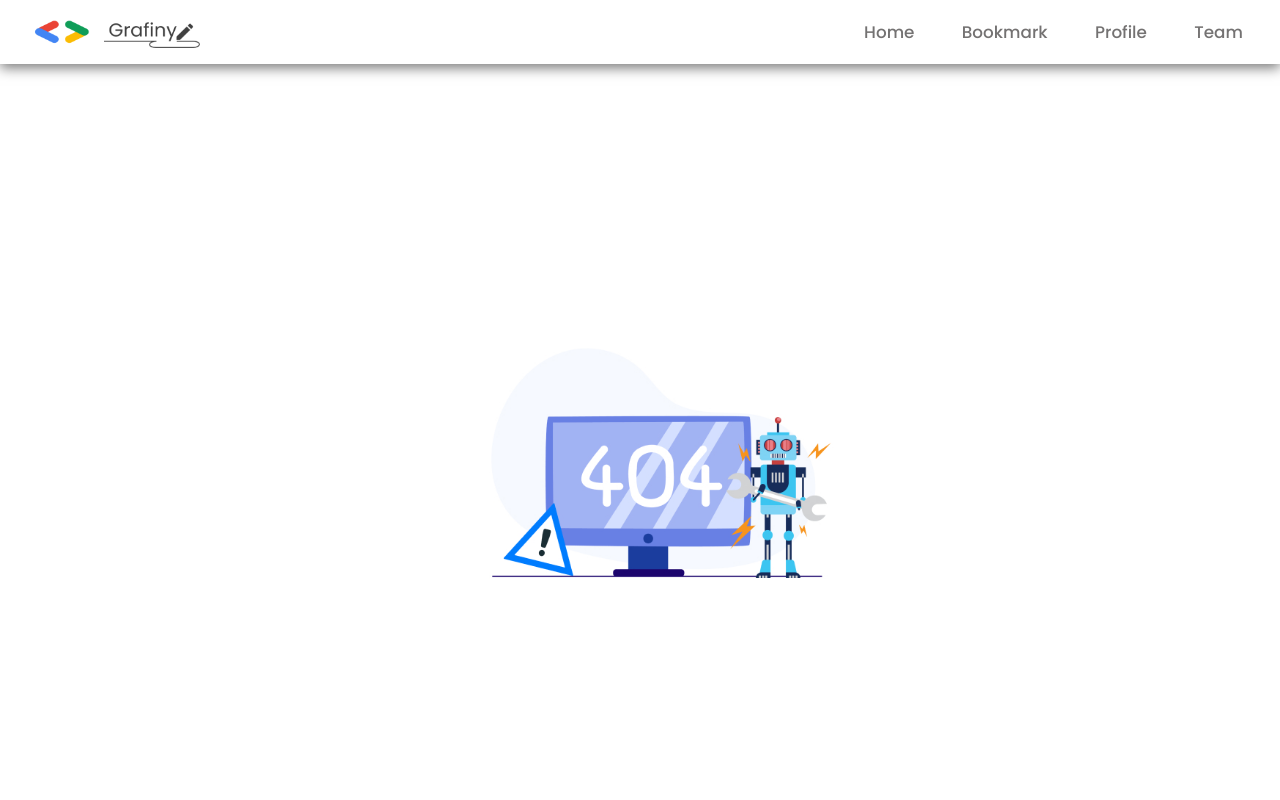
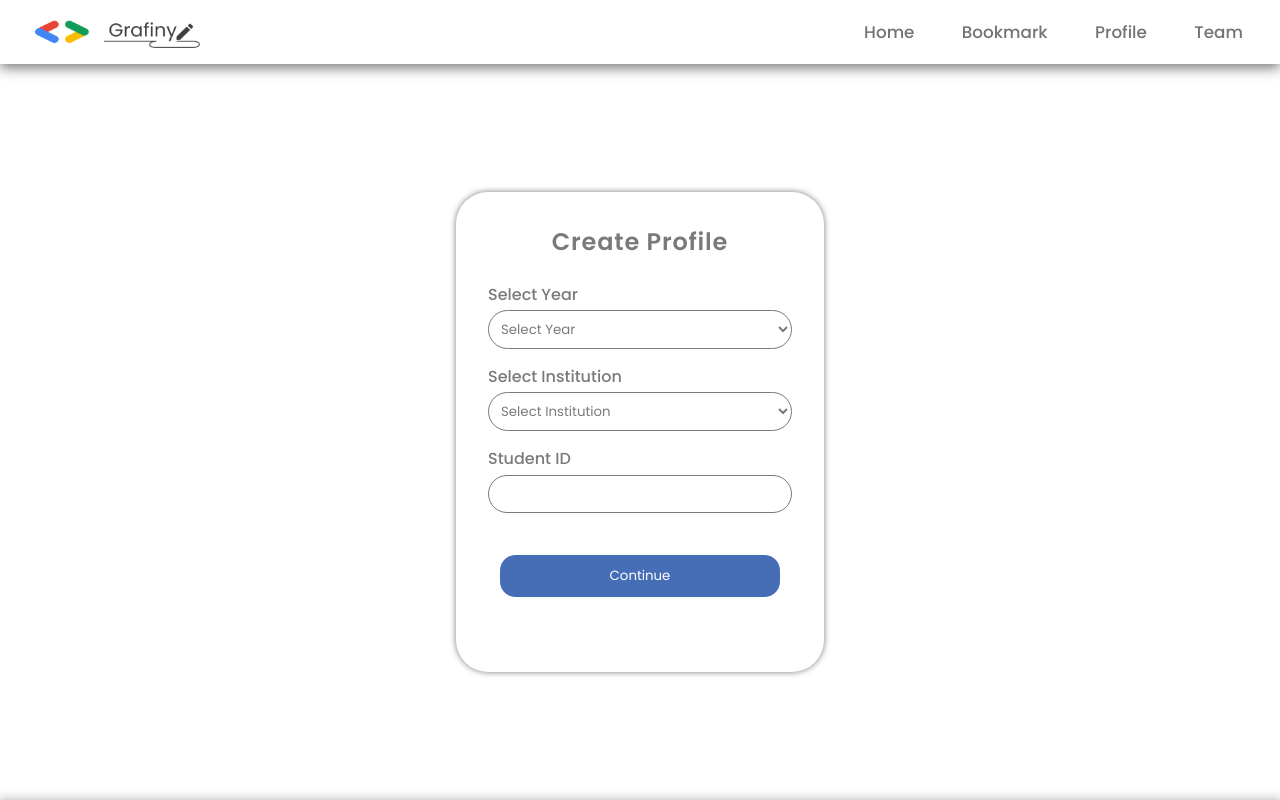
Before and after one commit to gdsc-nits-org/grafiny-client, a React (Vite) app: page /profilecreate in a window 1280 px wide. Shown: the top 800 px of the page. Built offline with nearby package versions, Linux system fonts and the light colour scheme.

Commit message:
ADD: Input form for profile create

```diff
--- a/src/App.jsx
+++ b/src/App.jsx
@@ -21,6 +21,7 @@ import {
   OurTeamPage,
   UploadingPage,
   Material,
+  CreateProfile,
 } from "./Pages";
 
 const App = () => {
@@ -47,6 +48,7 @@ const App = () => {
         <Route path="/team" element={<OurTeamPage />} />
         <Route path="/upload" element={<UploadingPage />} />
         <Route path="/material" element={<Material />} />
+        <Route path="/profilecreate" element={<CreateProfile />} />
       </Routes>
       <Footer />
     </>
--- /dev/null
+++ b/src/Pages/CreateProfile/CreateProfile.jsx
@@ -0,0 +1,47 @@
+import { useState } from "react";
+import styles from "./CreateProfile.module.scss";
+const CreateProfile = () => {
+  const [selectedYear, setSelectedYear] = useState("");
+  const [selectedInst, setSelectedInst] = useState(" ");
+  const handleYearChange = (e) => {
+    setSelectedYear(e.target.value);
+  };
+  const handleInstChange = (e) => {
+    setSelectedInst(e.target.value);
+  };
+  return (
+    <div className={styles["create-profile"]}>
+      <div className={styles["profile-form"]}>
+        <h3>Create Profile</h3>
+        <div className={styles["profile-info"]}>
+          <div className={styles["select-details"]}>
+            <h4>Select Year</h4>
+            <select value={selectedYear} onChange={handleYearChange}>
+              <option value="">Select Year</option>
+              <option value="1st">1st</option>
+              <option value="2nd">2nd</option>
+              <option value="3rd">3rd</option>
+              <option value="4th">4th</option>
+            </select>
+          </div>
+
+          <div className={styles["select-details"]}>
+            <h4>Select Institution</h4>
+            <select value={selectedInst} onChange={handleInstChange}>
+              <option value="">Select Institution</option>
+              <option value="1st">National Institute of Technology, Silchar</option>
+            </select>
+          </div>
+
+          <div className={styles["select-details"]}>
+            <h4>Student ID</h4>
+            <input type="text" name="scholarId" pattern="\d{7}" />
+          </div>
+        </div>
+        <button className={styles["continue-button"]}>Continue</button>
+      </div>
+    </div>
+  );
+};
+
+export default CreateProfile;
--- /dev/null
+++ b/src/Pages/CreateProfile/CreateProfile.module.scss
@@ -0,0 +1,69 @@
+.create-profile {
+  min-height: calc(100vh - 4rem);
+  display: flex;
+  justify-content: center;
+}
+
+.profile-form {
+  width: 23rem;
+  height: 30rem;
+  margin: auto;
+  box-shadow: 0 0 0.4rem var(--gdsc-grayish-2-100);
+  display: flex;
+  flex-direction: column;
+  border-radius: 2rem;
+  padding: 2rem;
+
+  h3 {
+    font-size: 1.5rem;
+    color: var(--gdsc-grayish-2-100);
+    font-weight: 600;
+    letter-spacing: 0.05rem;
+    text-align: center;
+    margin-bottom: 1.5rem;
+  }
+
+  .profile-info {
+    display: flex;
+    justify-content: center;
+    flex-direction: column;
+    gap: 1rem;
+
+    .select-details {
+      display: flex;
+      flex-direction: column;
+      gap: 0.2rem;
+
+      select {
+        background-color: transparent;
+        width: 100%;
+        outline: none;
+        border-radius: 2em;
+        cursor: pointer;
+        padding: 0.5rem;
+        color: var(--gdsc-grayish-2-100);
+        border: 1px solid var(--gdsc-grayish-2-100);
+      }
+
+      input {
+        width: 100%;
+        border-radius: 5rem;
+        padding: 0.5rem;
+        border: 1px solid var(--gdsc-grayish-2-100);
+        color: var(--gdsc-grayish-2-100);
+        outline: none;
+      }
+
+      h4 {
+        font-family: var(--gdsc-font-1);
+        font-size: 1rem;
+        font-weight: 500;
+        color: var(--gdsc-grayish-2-100);
+        line-height: 1.5rem;
+      }
+    }
+  }
+  .continue-button {
+    margin: auto;
+  }
+}
--- a/src/Pages/index.jsx
+++ b/src/Pages/index.jsx
@@ -16,6 +16,7 @@ import Profile from "./Profile/Profile";
 import AboutUs from "./AboutUs/AboutUs";
 import OurTeamPage from "./OurTeamPage/OurTeamPage";
 import Material from "./Material/Material";
+import CreateProfile from "./CreateProfile/CreateProfile";
 export {
   Home,
   Topic,
@@ -35,4 +36,5 @@ export {
   OurTeamPage,
   UploadingPage,
   Material,
+  CreateProfile,
 };
```
